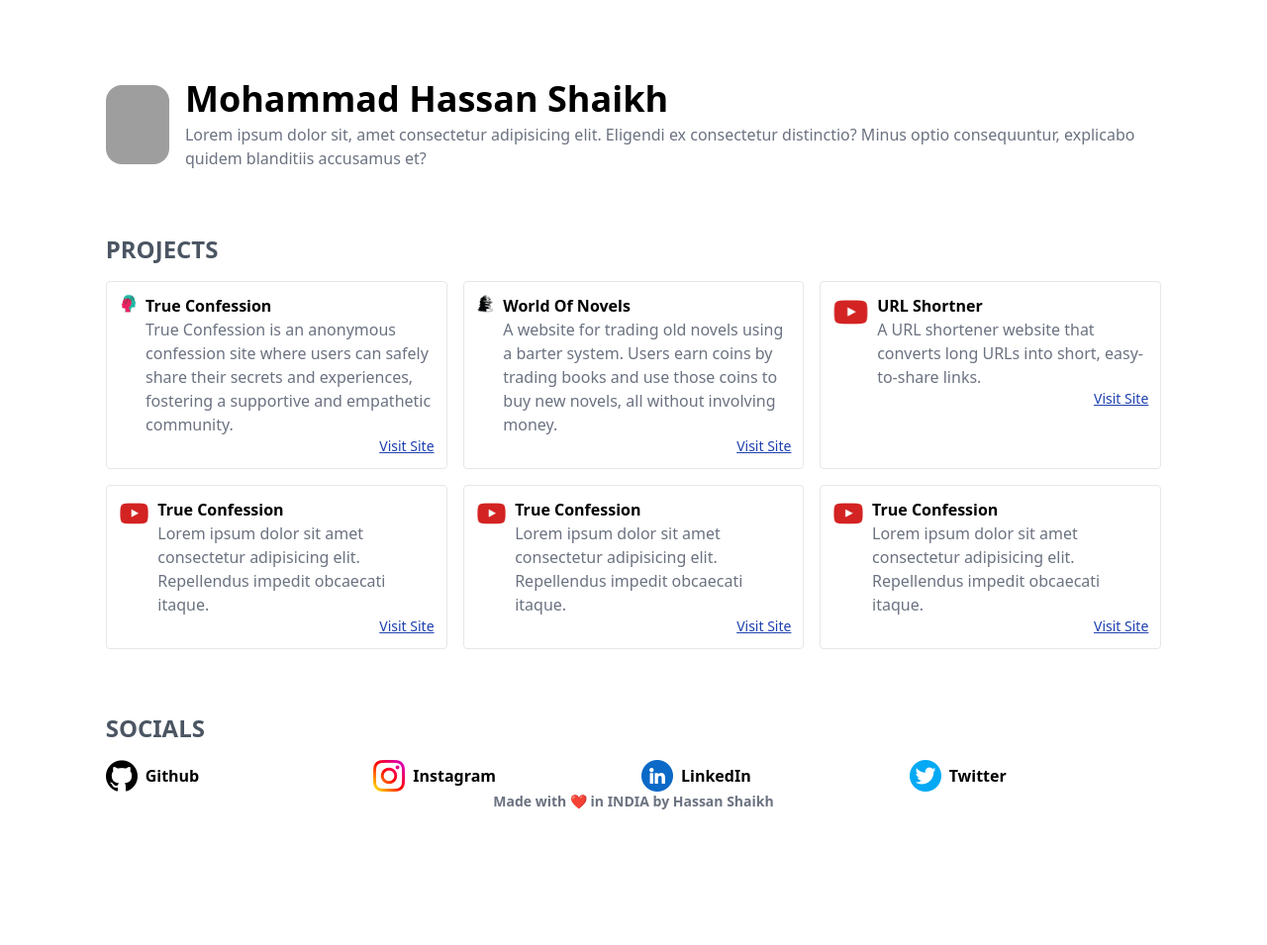
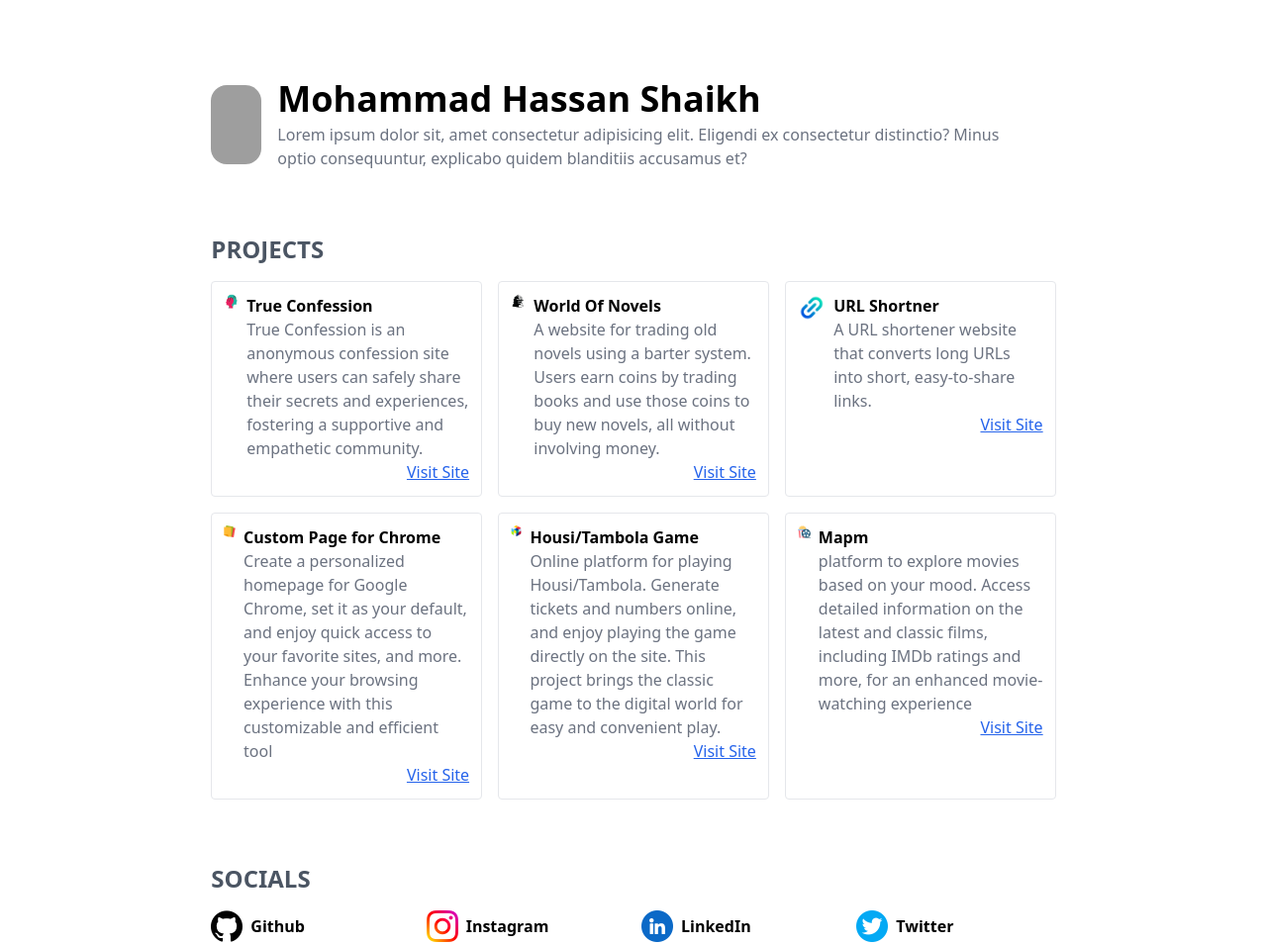
Before and after one commit to thehassanshaikh/thehassanshaikh, a website: page index.html in a window 1280 px wide. Shown: the top 955 px of the page at 99% size. Before the commit the page ends 820 px from the top, so only its background shows below. Drawn offline with Linux system fonts and the light colour scheme; grey boxes are pictures that could not be loaded.

Commit message:
added link and all projects details

```diff
--- a/index.html
+++ b/index.html
@@ -9,7 +9,7 @@
 
 <body>
     <section class="flex justify-center  pt-16 md:pt-20">
-        <div class="w-full md:w-5/6  p-2 md:p-0 ">
+        <div class="w-full md:w-4/6  p-2 md:p-0 ">
             <div class="flex flex-col md:flex-row items-center">
                 <div>
                     <img class="w-20 h-20 rounded-2xl"
@@ -25,95 +25,123 @@
 
             <h2 class="pt-16 pb-4 text-2xl font-semibold text-gray-600">PROJECTS</h2>
             <div class="grid grid-cols-1 md:grid-cols-3 gap-4">
-                <div class="border p-3 rounded">
+                <div class="border p-3 rounded hover:bg-gray-200 hover:transition-transform">
                     <div class="flex">
                         <div class="pr-2">
                             <img class="w-20 h-18" src="/assets/true-confession-logo.png" alt="">
                         </div>
                         <div class="flex flex-col">
                             <p class="font-semibold">True Confession</p>
-                            <p class="text-gray-500">True Confession is an anonymous confession site where users can safely share their secrets and experiences, fostering a supportive and empathetic community.
+                            <p class="text-gray-500">True Confession is an anonymous confession site where users can
+                                safely share their secrets and experiences, fostering a supportive and empathetic
+                                community.
                             </p>
                             <div class="flex items-end justify-end">
                                 <a href="https://confessions-frontend.onrender.com/" target="_blank">
-                                    <p class="underline text-blue-800 text-sm ">Visit Site</p>
+                                    <p
+                                        class="font-medium text-blue-600 underline dark:text-blue-500 hover:no-underline">
+                                        Visit Site</p>
                                 </a>
+
                             </div>
                         </div>
                     </div>
                 </div>
-                <div class="border p-3 rounded">
+                <div class="border p-3 rounded rounded hover:bg-gray-200 hover:transition-transform">
                     <div class="flex">
                         <div class="pr-2">
                             <img class="w-20 h-18" src="/assets/world-of-novels-logo.png" alt="">
                         </div>
                         <div class="flex flex-col">
                             <p class="font-semibold">World Of Novels</p>
-                            <p class="text-gray-500">A website for trading old novels using a barter system. Users earn coins by trading books and use those coins to buy new novels, all without involving money.</p>
+                            <p class="text-gray-500">A website for trading old novels using a barter system. Users earn
+                                coins by trading books and use those coins to buy new novels, all without involving
+                                money.</p>
                             <div class="flex items-end justify-end">
                                 <a href="https://world-of-novels-hackathon.vercel.app/">
-                                    <p class="underline text-blue-800 text-sm ">Visit Site</p>
+                                    <p
+                                        class="font-medium text-blue-600 underline dark:text-blue-500 hover:no-underline">
+                                        Visit Site</p>
                                 </a>
                             </div>
                         </div>
                     </div>
                 </div>
-                <div class="border p-3 rounded">
+                <div class="border p-3 rounded rounded hover:bg-gray-200 hover:transition-transform">
                     <div class="flex">
                         <div class="pr-2">
-                            <img class="w-20 h-18" src="/assets/YouTube-icon.png" alt="">
+                            <img class="w-20 h-18" src="/assets/link.png" alt="">
                         </div>
                         <div class="flex flex-col">
                             <p class="font-semibold">URL Shortner</p>
-                            <p class="text-gray-500">A URL shortener website that converts long URLs into short, easy-to-share links.</p>
+                            <p class="text-gray-500">A URL shortener website that converts long URLs into short,
+                                easy-to-share links.</p>
                             <div class="flex items-end justify-end">
                                 <a href="https://shorturl-yve7.onrender.com/" target="_blank">
-                                <p class="underline text-blue-800 text-sm ">Visit Site</p></a>
+                                    <p
+                                        class="font-medium text-blue-600 underline dark:text-blue-500 hover:no-underline">
+                                        Visit Site</p>
+                                </a>
                             </div>
                         </div>
                     </div>
                 </div>
-                <div class="border p-3 rounded">
+                <div class="border p-3 rounded rounded hover:bg-gray-200 hover:transition-transform">
                     <div class="flex">
                         <div class="pr-2">
-                            <img class="w-20 h-18" src="/assets/YouTube-icon.png" alt="">
+                            <img class="w-20 h-18" src="/assets/paper.png" alt="">
                         </div>
                         <div class="flex flex-col">
-                            <p class="font-semibold">True Confession</p>
-                            <p class="text-gray-500">Lorem ipsum dolor sit amet consectetur adipisicing elit.
-                                Repellendus impedit obcaecati itaque.</p>
+                            <p class="font-semibold">Custom Page for Chrome</p>
+                            <p class="text-gray-500">Create a personalized homepage for Google Chrome, set it as your
+                                default, and enjoy quick access to your favorite sites, and more. Enhance your browsing
+                                experience with this customizable and efficient tool</p>
                             <div class="flex items-end justify-end">
-                                <p class="underline text-blue-800 text-sm ">Visit Site</p>
+                                <a href="https://thehassanshaikh.github.io/chrome-home-page/" target="_blank">
+                                    <p
+                                        class="font-medium text-blue-600 underline dark:text-blue-500 hover:no-underline">
+                                        Visit Site</p>
+                                </a>
                             </div>
                         </div>
                     </div>
                 </div>
-                <div class="border p-3 rounded">
+                <div class="border p-3 rounded rounded hover:bg-gray-200 hover:transition-transform">
                     <div class="flex">
                         <div class="pr-2">
-                            <img class="w-20 h-18" src="/assets/YouTube-icon.png" alt="">
+                            <img class="w-20 h-18" src="/assets/rubik.png" alt="">
                         </div>
                         <div class="flex flex-col">
-                            <p class="font-semibold">True Confession</p>
-                            <p class="text-gray-500">Lorem ipsum dolor sit amet consectetur adipisicing elit.
-                                Repellendus impedit obcaecati itaque.</p>
+                            <p class="font-semibold">Housi/Tambola Game</p>
+                            <p class="text-gray-500">Online platform for playing Housi/Tambola. Generate tickets and
+                                numbers online, and enjoy playing the game directly on the site. This project brings the
+                                classic game to the digital world for easy and convenient play.</p>
                             <div class="flex items-end justify-end">
-                                <p class="underline text-blue-800 text-sm ">Visit Site</p>
+                                <a href="https://thehassanshaikh.github.io/housie/" target="_blank">
+                                    <p
+                                        class="font-medium text-blue-600 underline dark:text-blue-500 hover:no-underline">
+                                        Visit Site</p>
+                                </a>
                             </div>
                         </div>
                     </div>
                 </div>
-                <div class="border p-3 rounded">
+                <div class="border p-3 rounded rounded hover:bg-gray-200 hover:transition-transform">
                     <div class="flex">
                         <div class="pr-2">
-                            <img class="w-20 h-18" src="/assets/YouTube-icon.png" alt="">
+                            <img class="w-20 h-18" src="/assets/movie.png" alt="">
                         </div>
                         <div class="flex flex-col">
-                            <p class="font-semibold">True Confession</p>
-                            <p class="text-gray-500">Lorem ipsum dolor sit amet consectetur adipisicing elit.
-                                Repellendus impedit obcaecati itaque.</p>
+                            <p class="font-semibold">Mapm</p>
+                            <p class="text-gray-500">platform to explore movies based on your mood. Access detailed
+                                information on the latest and classic films, including IMDb ratings and more, for an
+                                enhanced movie-watching experience</p>
                             <div class="flex items-end justify-end">
-                                <p class="underline text-blue-800 text-sm ">Visit Site</p>
+                                <a href="https://thehassanshaikh.github.io/movie-as-per-mood/" target="_blank">
+                                    <p
+                                        class="font-medium text-blue-600 underline dark:text-blue-500 hover:no-underline">
+                                        Visit Site</p>
+                                </a>
                             </div>
                         </div>
                     </div>
@@ -154,7 +182,7 @@
         </div>
         </div>
     </section>
-    <footer class="text-center">
+    <footer class="text-center pt-12">
         <p class="text-sm text-gray-500 font-semibold">Made with ❤️ in INDIA by Hassan Shaikh</p>
     </footer>
 </body>
```
Also changed, not shown: assets/link.png (added), assets/movie.png (added), assets/paper.png (added), assets/rubik.png (added), src/output.css.
